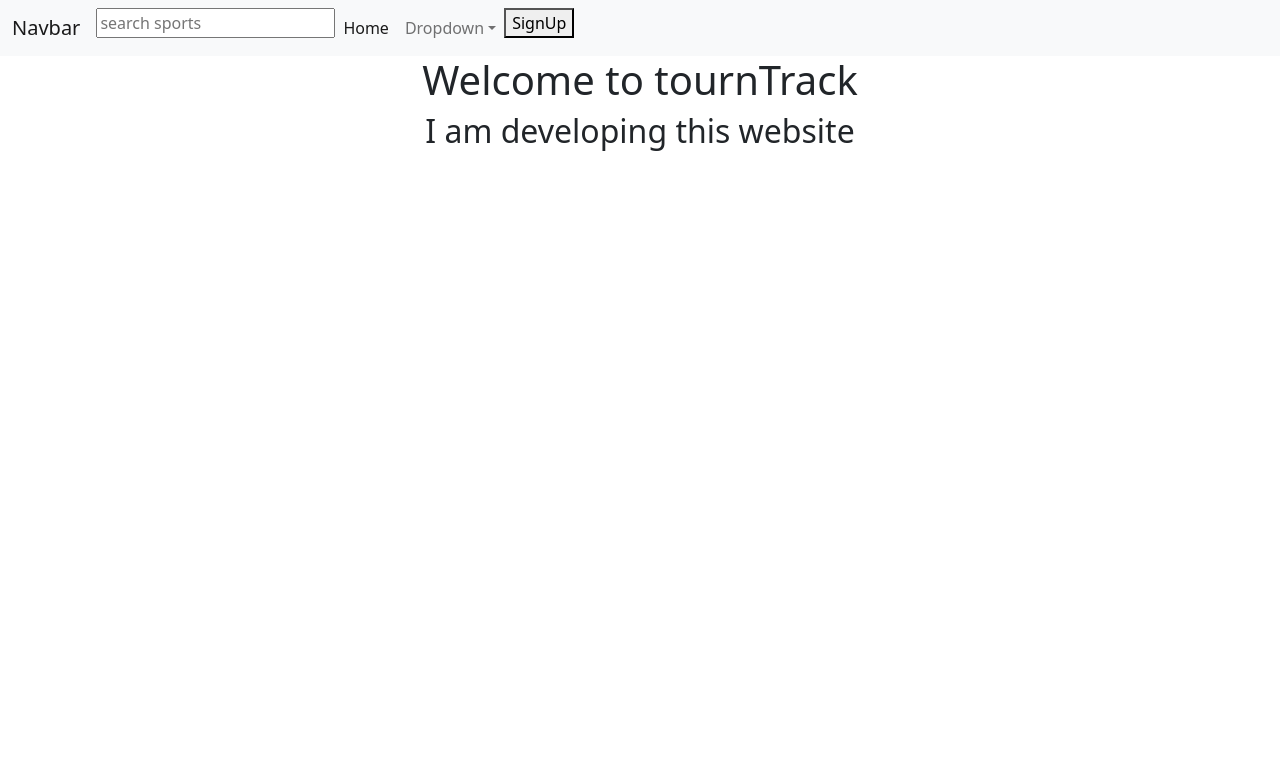
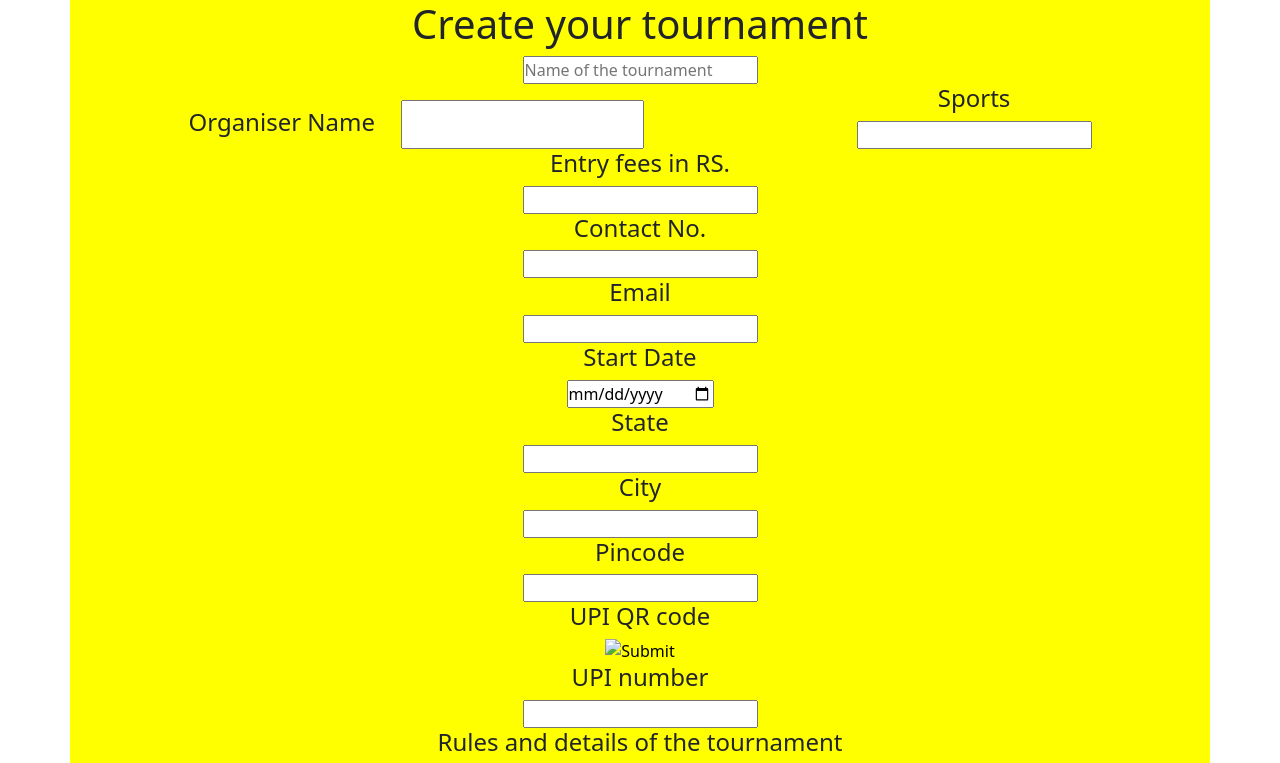
Before and after one commit to kalviumcommunity/TournaTrack, a React (Create React App) app in the folder client/: page /Register in a window 1280 px wide. Shown: the top 763 px of the page. Built offline with nearby package versions, Linux system fonts and the light colour scheme.

Commit message:
frontend functional

```diff
--- a/client/package.json
+++ b/client/package.json
@@ -3,10 +3,14 @@
   "version": "0.1.0",
   "private": true,
   "dependencies": {
+    "@chakra-ui/react": "^2.5.1",
+    "@emotion/react": "^11.10.6",
+    "@emotion/styled": "^11.10.6",
     "@testing-library/jest-dom": "^5.16.5",
     "@testing-library/react": "^13.4.0",
     "@testing-library/user-event": "^13.5.0",
     "bootstrap": "^5.2.3",
+    "framer-motion": "^9.0.4",
     "react": "^18.2.0",
     "react-dom": "^18.2.0",
     "react-router-dom": "^6.8.1",
--- a/client/src/App.js
+++ b/client/src/App.js
@@ -1,16 +1,27 @@
+import { Route, Routes } from 'react-router-dom';
 import './component/Navbar';
-import './App.css';
+import './App.css'; import React from 'react';
 import Navbar from './component/Navbar';
 import Signup from './component/Signup';
+import Home from './component/Home';
+import Register from './component/Register';
+import Detail from './component/Detail';
+import PlayerRegister from './component/PlayerRegister';
 console.log("hit")
 function App() {
   return (
     <div className="App">
-      <Navbar/>
-      <Signup/>
-      <h1>Welcome to tournTrack</h1>
-      <h2>I am developing this website
-      </h2>
+
+
+
+       <Routes>
+        <Route path='/' element={<Home/>}/>
+        <Route path='/Register' element={<Register />} />
+        <Route path = '/Detail' element ={<Detail/>}/>
+        <Route path = '/playerRegister' element = {<PlayerRegister/>}/>
+      </Routes>
+
+
     </div>
   );
 }
--- /dev/null
+++ b/client/src/Data.js
@@ -0,0 +1,42 @@
+const data = [
+    {
+        tournamentName: "IPL 15",
+        details: [
+            {
+                name: "shubham",
+
+            },
+            {
+                sports: "cricket"
+            },
+            {
+            entryFees: "15000"
+            },
+            {
+                contact: "6204559383"
+            },
+            {
+                  email: "shu875758kumar@gmail.com"
+            },
+            {
+                state: "Bihar"
+            },
+            {
+                city: "Ara"
+            },
+            {
+                pincode: "802222"
+            },
+            {
+              Qr:"image link here"
+            },
+            {
+             upiNumber: "6204559383"
+            },
+            {
+             rules: "no rules for now"
+            },
+        ]
+    }
+]
+export default data;
--- /dev/null
+++ b/client/src/component/Detail.js
@@ -0,0 +1,37 @@
+import React from 'react';
+import data from '../Data';
+import { Link } from 'react-router-dom';
+function Detail() {
+  return (
+    <div>
+      <h2>Details about the  {data[0].tournamentName}</h2>
+      <div>
+        <h4>Organiser name:  {data[0].details[0].name}</h4>
+      </div>
+      <div>
+        <h4>Entry Fess:  {data[0].details[2].entryFees}</h4>
+      </div>
+      <div>
+        <h4>State:  {data[0].details[5].state}</h4>
+      </div>
+      <div>
+        <h4>City:  {data[0].details[6].city}</h4>
+      </div>
+      <div>
+        <h4>Contact no:  {data[0].details[3].contact}</h4>
+      </div>
+      <div>
+        <h4>pincode:  {data[0].details[7].pincode}</h4>
+      </div>
+      <div>
+        <h4>Rules:  {data[0].details[10].rules}</h4>
+      </div> <Link to='/PlayerRegister'>
+      <button>Register</button>
+              </Link>
+
+      <button>Back</button>
+    </div>
+  );
+}
+
+export default Detail;
--- a/client/src/component/Home.js
+++ b/client/src/component/Home.js
@@ -1,8 +1,27 @@
 import React from 'react';
+import { Link, useNavigate } from 'react-router-dom';
+import Navbar from './Navbar';
+import data from '../Data';
+export default function Home() {
+  console.log(data[0].details[1])
+  const navigate= useNavigate()
 
-export default function Home() {
   return (
     <div>
+      <Navbar/>
+      <Link to='/Register'>
+      <button>Create tournament</button>
+              </Link>
+
+                <div>
+                  <h3 onClick={()=>navigate('/Detail')}>
+                {data[0].tournamentName}
+                </h3>
+                </div>
+                <h6>
+                {data[0].details[1].sports}
+                </h6>
+
 
     </div>
   );
--- /dev/null
+++ b/client/src/component/PlayerRegister.js
@@ -0,0 +1,33 @@
+import React from 'react';
+import Detail from './Detail';
+
+function PlayerRegister() {
+  return (
+    <div>
+      <form>
+        <h3>Register Your team </h3>
+        <div>
+            <h4>Team name</h4> <input type="text" />
+        </div>
+        <div>
+            <h4>Captain</h4> <input type="text" />
+        </div>
+        <div>
+            <h4>Contact</h4> <input type="number" />
+        </div>
+        <div>
+            <h3>Players name</h3>
+        <textarea name="paragraph_text" cols="50" rows="10"></textarea>
+        </div>
+        <div>
+            <h4>Online payment</h4> <input type="radio" />
+            <h4>Cash payment</h4> <input type="radio" />
+        </div>
+        <button>Proceed to payment</button>
+        <button>Back</button>
+      </form>
+    </div>
+  );
+}
+
+export default PlayerRegister;
--- /dev/null
+++ b/client/src/component/Register.js
@@ -0,0 +1,59 @@
+import React from 'react';
+import { useEffect,useState} from 'react';
+import "../component/css/Register.css";
+const Register = () => {
+  return (
+    <div className='container'>
+       <form>
+          <div className='element'>
+            <h1>Create your tournament</h1>
+            <div>
+           <input type="text"  placeholder='Name of the tournament'/>
+            </div>
+          <div className='org'>
+            <div className='name'>
+          <h4 className='og'>Organiser Name</h4> <input type="text" className='ogname' />
+            </div>
+            <div>
+          <h4>Sports</h4> <input type="text"  />
+            </div>
+            </div>
+            <div>
+          <h4>Entry fees in RS.</h4> <input type="number" />
+            </div>
+            <div>
+          <h4>Contact No.</h4> <input type="number" />
+            </div>
+            <div>
+          <h4>Email</h4> <input type="email" />
+            </div>
+            <div>
+          <h4>Start Date</h4> <input type="date" />
+            </div>
+            <div>
+          <h4>State</h4> <input type="text" />
+            </div>
+            <div>
+          <h4>City</h4> <input type="text" />
+            </div>
+            <div>
+          <h4>Pincode</h4> <input type="number" />
+            </div>
+            <div>
+          <h4>UPI QR code</h4> <input type="image" />
+            </div>
+            <div>
+          <h4>UPI number</h4> <input type="number" />
+            </div>
+            <div>
+           <h4>Rules and details of the tournament</h4> <textarea name="paragraph_text" cols="50" rows="20"></textarea>
+            </div>
+           <button>Confirm</button>
+
+          </div>
+     </form>
+    </div>
+  );
+}
+
+export default Register;
--- /dev/null
+++ b/client/src/component/css/Register.css
@@ -0,0 +1,29 @@
+*{
+    margin: 0;
+    padding: 0;
+}
+.container{
+    background-color: yellow;
+}
+.name{
+    display: flex;
+    flex-direction: row;
+    justify-content: space-evenly
+}
+.org{
+    display: flex;
+    flex-direction: row;
+    flex-wrap: wrap;
+    justify-content: space-around;
+}
+.ogname{
+    display: flex;
+
+    flex-wrap: wrap;
+    margin-left: 2vw;
+    margin-top: 2vh;
+    padding-left: 1vh;
+}
+.og{
+    margin-top: 3vh;
+}
--- a/client/src/index.js
+++ b/client/src/index.js
@@ -3,11 +3,13 @@ import ReactDOM from 'react-dom/client';
 import './index.css';
 import App from './App';
 import reportWebVitals from './reportWebVitals';
-
+import {BrowserRouter} from "react-router-dom"
 const root = ReactDOM.createRoot(document.getElementById('root'));
 root.render(
   <React.StrictMode>
+    <BrowserRouter>
     <App />
+    </BrowserRouter>
   </React.StrictMode>
 );
 
```
Also changed, not shown: 2 other files (tests, documents, lock files or other folders).
